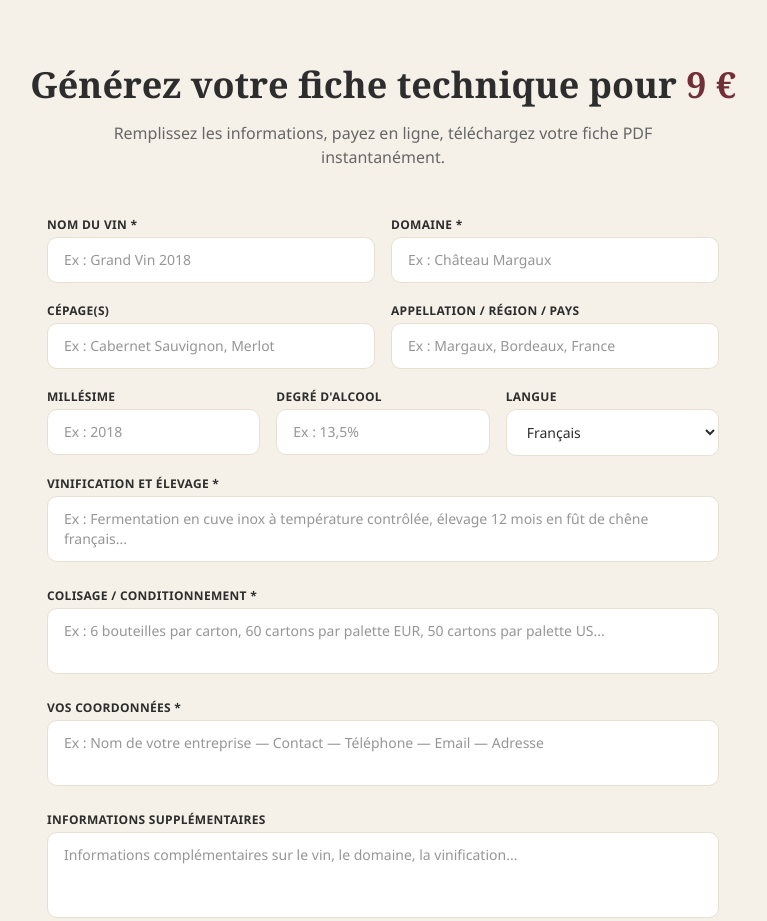
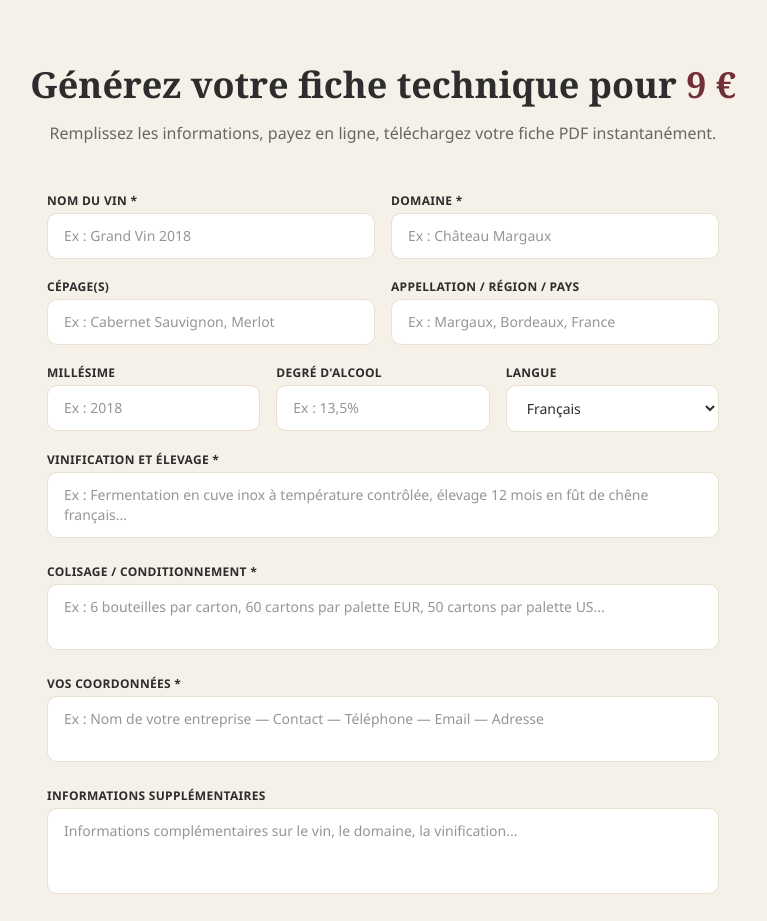
Before and after one commit to vincento-95/vinova-site, a Next.js app: page / in a window 1280 px wide. Shown: the part 6340-7261 px from the top of the page, without its empty margins (257-1024 px from the left). Built offline with nearby package versions, Linux system fonts and the light colour scheme.

Commit message:
style: force subtitle on single line in contact section
https://claude.ai/code/session_01GJX33BkN4k5sgiQwpb2SRt

```diff
--- a/src/components/ContactSection.tsx
+++ b/src/components/ContactSection.tsx
@@ -125,7 +125,7 @@ export default function ContactSection() {
       <h2 className="text-3xl md:text-4xl font-bold text-center text-text mb-4 font-serif">
         Générez votre fiche technique pour <span className="text-wine">9 €</span>
       </h2>
-      <p className="text-center text-text-secondary mb-12 max-w-xl mx-auto">
+      <p className="text-center text-text-secondary mb-12 max-w-2xl mx-auto whitespace-nowrap">
         Remplissez les informations, payez en ligne, téléchargez votre fiche PDF instantanément.
       </p>
 
```
